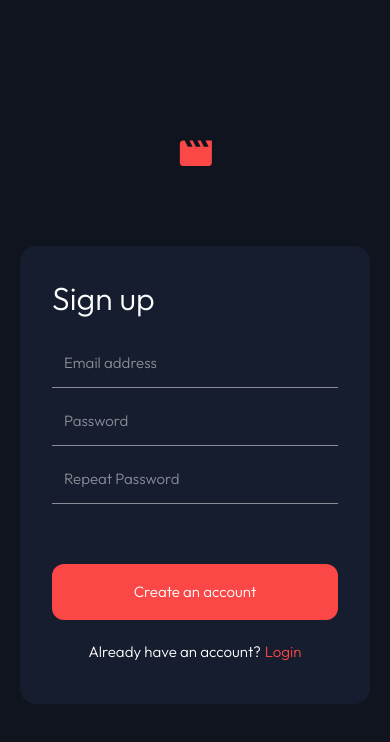
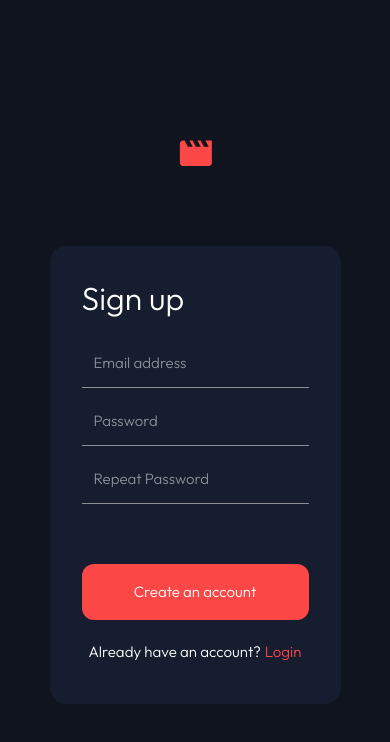
Before and after one commit to aleksandarjo/watchlist, a React (Vite) app: page /signup in a window 390 px wide. Shown: the top 742 px of the page. Built offline with nearby package versions, Linux system fonts and the light colour scheme.

Commit message:
adjusted input in case that error exists

```diff
--- a/src/components/Registration.jsx
+++ /dev/null
@@ -1,11 +0,0 @@
-import logo from "../assets/logo.svg";
-
-const Registration = () => {
-  return (
-    <section>
-      <img src={logo} alt="logo" />
-    </section>
-  );
-};
-
-export default Registration;
--- a/src/pages/Login.jsx
+++ b/src/pages/Login.jsx
@@ -1,15 +1,15 @@
 import logo from "../assets/logo.svg";
 import Button from "../ui/Button";
+import Input from "../ui/Input";
 
 import { Link } from "react-router-dom";
-import Input from "../ui/Input";
 
 const Login = () => {
   return (
-    <section className="mx-auto flex min-h-dvh max-w-[25rem] flex-col items-center justify-center px-5 md:px-0">
+    <section className="mx-auto flex min-h-dvh flex-col items-center justify-center px-5 md:px-0">
       <img src={logo} alt="logo" className="mx-auto mb-20 block" />
 
-      <form className="rounded-2xl bg-semi-dark px-8 py-10">
+      <form className="rounded-2xl bg-semi-dark px-8 py-10 sm:min-w-[25rem]">
         <h2 className="mb- heading-l mb-10 text-white">Login</h2>
         <Input type="email" placeholder="Email address" />
         <Input type="password" placeholder="Password" />
--- a/src/pages/Signup.jsx
+++ b/src/pages/Signup.jsx
@@ -1,15 +1,15 @@
 import logo from "../assets/logo.svg";
 import Button from "../ui/Button";
+import Input from "../ui/Input";
 
 import { Link } from "react-router-dom";
-import Input from "../ui/Input";
 
-const Register = () => {
+const Signup = () => {
   return (
-    <section className="mx-auto flex min-h-dvh max-w-[25rem] flex-col items-center justify-center px-5 md:px-0">
+    <section className="mx-auto flex min-h-dvh flex-col items-center justify-center px-5 md:px-0">
       <img src={logo} alt="logo" className="mx-auto mb-20 block" />
 
-      <form className="rounded-2xl bg-semi-dark px-8 py-10">
+      <form className="rounded-2xl bg-semi-dark px-8 py-10 sm:min-w-[25rem]">
         <h2 className="mb- heading-l mb-10 text-white">Sign up</h2>
         <Input type="email" placeholder="Email address" />
         <Input type="password" placeholder="Password" />
@@ -27,4 +27,4 @@ const Register = () => {
   );
 };
 
-export default Register;
+export default Signup;
--- a/src/ui/Input.jsx
+++ b/src/ui/Input.jsx
@@ -1,10 +1,16 @@
 const Input = ({ type = "text", placeholder }) => {
+  let error = false;
   return (
-    <input
-      type={type}
-      className="body-m mb-5 w-full border-b border-b-white/50 bg-transparent pb-3 ps-3 text-white caret-red placeholder:text-white/50 focus:outline-none"
-      placeholder={placeholder}
-    />
+    <div className="relative">
+      <input
+        type={type}
+        className={`body-m mb-5 w-full border-b  bg-transparent pb-3 ps-3 text-white caret-red placeholder:text-white/50 focus:outline-none ${error ? "border-b-red" : "border-b-white/50"}`}
+        placeholder={placeholder}
+      />
+      {error && (
+        <p className="body-s absolute right-5 top-2 text-red">Error text</p>
+      )}
+    </div>
   );
 };
 
```
